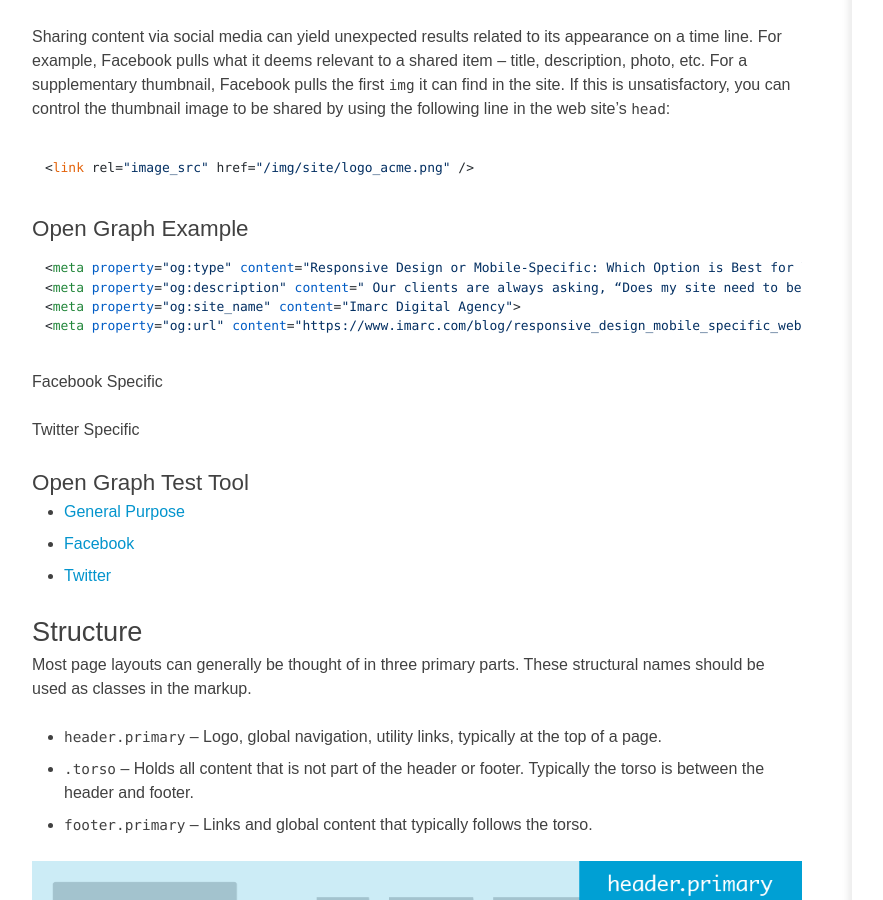
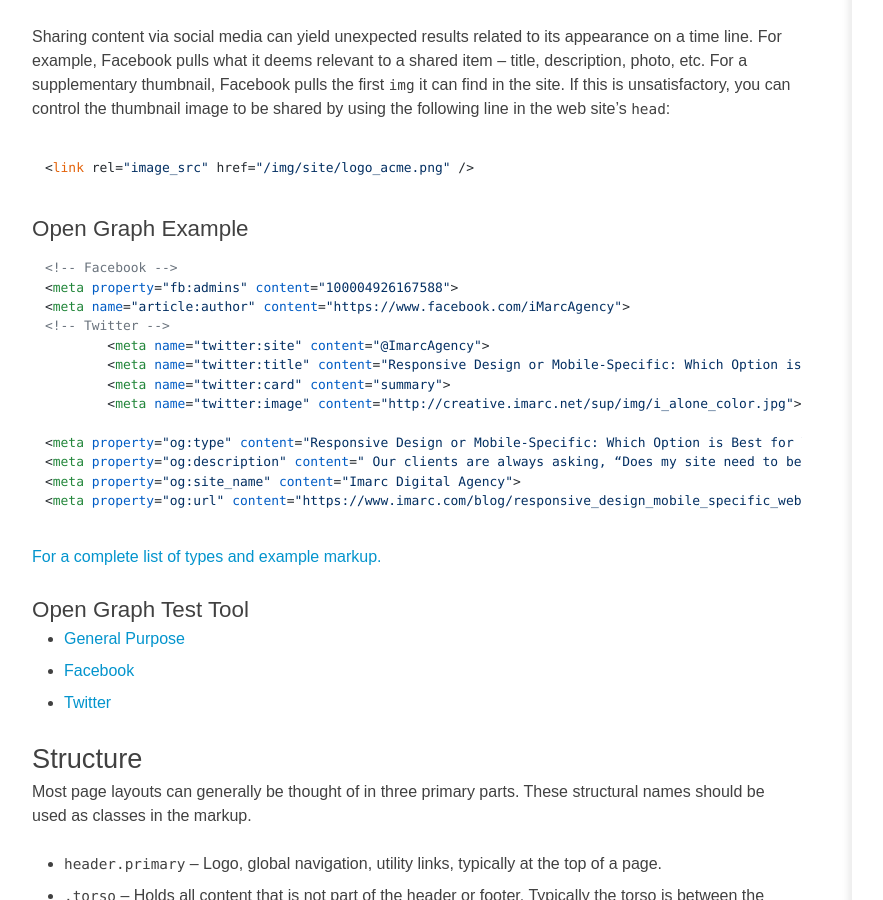
Before and after one commit to imarc/handbook, a Jekyll site: the page built from frontend.markdown, in a window 1280 px wide and 900 px high, scrolled down 14191 px. Shown: the whole window, without its empty margins (88-971 px from the left). Built offline with Jekyll 4.4.1, drawn with Linux system fonts in a browser that asks for light colours; nearby versions of some CDN libraries.

Commit message:
edit open graph example

```diff
--- a/frontend.markdown
+++ b/frontend.markdown
@@ -635,22 +635,21 @@ Sharing content via social media can yield unexpected results related to its app
 	<link rel="image_src" href="/img/site/logo_acme.png" />
 
 #### Open Graph Example
+	<!-- Facebook -->
+	<meta property="fb:admins" content="100004926167588">
+	<meta name="article:author" content="https://www.facebook.com/iMarcAgency">
+	<!-- Twitter -->
+		<meta name="twitter:site" content="@ImarcAgency">
+    	<meta name="twitter:title" content="Responsive Design or Mobile-Specific: Which Option is Best for You? | Imarc Web Design: Boston + Santa Cruz">
+    	<meta name="twitter:card" content="summary">
+    	<meta name="twitter:image" content="http://creative.imarc.net/sup/img/i_alone_color.jpg">
+
 	<meta property="og:type" content="Responsive Design or Mobile-Specific: Which Option is Best for You?">
 	<meta property="og:description" content=" Our clients are always asking, “Does my site need to be responsive?” In a word, yes. But, there are options to consider when it comes to delivering a mobile optimized experience. There is no “one size fits all approach,” and the direction your…">
 	<meta property="og:site_name" content="Imarc Digital Agency">
 	<meta property="og:url" content="https://www.imarc.com/blog/responsive_design_mobile_specific_website">
 
-**Facebook Specific**
-	<meta property="fb:admins" content="100004926167588">
-	<meta name="article:author" content="https://www.facebook.com/iMarcAgency">
-
-
-**Twitter Specific**
-	<meta name="twitter:site" content="@ImarcAgency">
-	<meta name="twitter:title" content="Responsive Design or Mobile-Specific: Which Option is Best for You? | Imarc Web Design: Boston + Santa Cruz">
-	<meta name="twitter:card" content="summary">
-	<meta name="twitter:image" content="http://creative.imarc.net/sup/img/i_alone_color.jpg">
-
+ **[For a complete list of types and example markup.](https://developers.facebook.com/docs/reference/opengraph)**
 
 #### Open Graph Test Tool
 - [General Purpose](http://iframely.com/debug)
```
